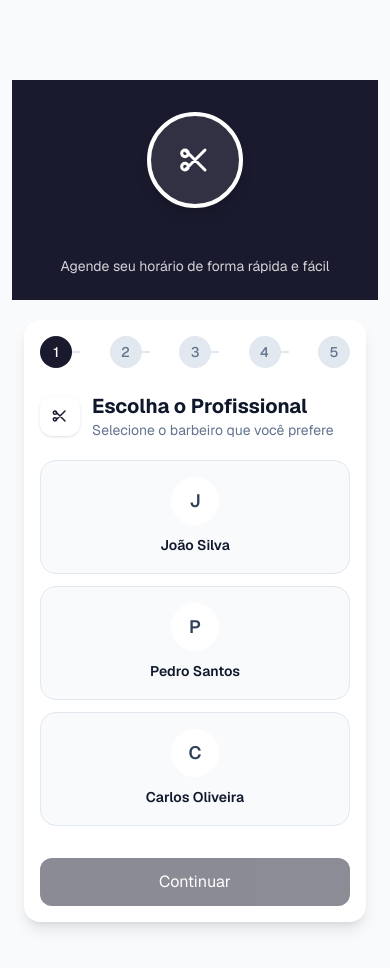
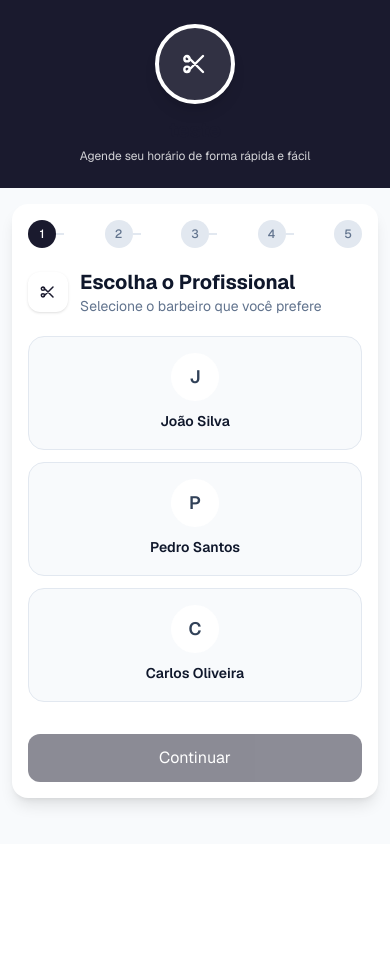
Before and after one commit to LaedsonOliveira/sistema-agendamento, a Next.js app: page /agendar/teste in a window 390 px wide. Shown: the top 968 px of the page. After the commit the page ends 844 px from the top, so only its background shows below. Built offline with nearby package versions, Linux system fonts and the light colour scheme.

Commit message:
correção de bugs

```diff
--- a/app/AppShell.tsx
+++ b/app/AppShell.tsx
@@ -12,9 +12,15 @@ export default function AppShell({ children }: { children: React.ReactNode }) {
             {!isAgendamentoRoute && <Sidebar />}
 
             <main
-                className={`min-h-screen min-w-0 flex-1 px-3 pb-8 pt-20 sm:px-5 sm:pb-10 sm:pt-8 lg:px-8 ${!isAgendamentoRoute ? "lg:ml-64" : ""}`}
+                className={`min-h-screen min-w-0 flex-1 ${
+                    isAgendamentoRoute
+                        ? "px-0 py-0" // ← Página de agendamento: sem padding extra
+                        : "px-3 pb-8 pt-20 sm:px-5 sm:pb-10 sm:pt-8 lg:px-8"
+                } ${!isAgendamentoRoute ? "lg:ml-64" : ""}`}
             >
-                <div className="mx-auto w-full max-w-7xl">{children}</div>
+                <div className={isAgendamentoRoute ? "w-full" : "mx-auto w-full max-w-7xl"}>
+                    {children}
+                </div>
             </main>
         </div>
     );
--- a/app/agendar/[slug]/ClienteAgendamento.tsx
+++ b/app/agendar/[slug]/ClienteAgendamento.tsx
@@ -253,9 +253,9 @@ export default function ClienteAgendamento({ estabelecimento }: Props) {
   // ========================================
  return (
   <div className="min-h-screen bg-slate-50">
-      {/* ===== HEADER COM BANNER E LOGO CENTRALIZADOS ===== */}
+    {/* ===== HEADER COM BANNER E LOGO ===== */}
     <div
-        className="relative bg-cover bg-center pt-8"
+      className="relative bg-cover bg-center"
       style={{
         backgroundColor: cores.primary,
         backgroundImage: estabelecimento.banner
@@ -269,48 +269,45 @@ export default function ClienteAgendamento({ estabelecimento }: Props) {
       )}
 
       {/* Conteúdo centralizado */}
-        <div className="relative z-10 container mx-auto px-4 text-center">
+      <div className="relative z-10 container mx-auto px-4 py-6 text-center sm:py-8">
         {/* Logo - centralizada */}
         <div className="flex justify-center">
           {estabelecimento.logoUrl ? (
             <Image
               src={estabelecimento.logoUrl}
               alt={estabelecimento.name}
-                width={96}
-                height={96}
+              width={80}
+              height={80}
               unoptimized
-                className="h-24 w-24 rounded-full border-4 border-white object-cover shadow-lg"
+              className="h-20 w-20 rounded-full border-4 border-white object-cover shadow-lg sm:h-24 sm:w-24"
             />
           ) : (
-              <div className="flex h-24 w-24 items-center justify-center rounded-full border-4 border-white bg-white/10 text-4xl shadow-lg text-white">
-                <Icone tipo="tesoura" className="h-10 w-10" />
+            <div className="flex h-20 w-20 items-center justify-center rounded-full border-4 border-white bg-white/10 text-white shadow-lg sm:h-24 sm:w-24">
+              <Icone tipo="tesoura" className="h-8 w-8 sm:h-10 sm:w-10" />
             </div>
           )}
         </div>
 
-          {/* Nome do negócio - centralizado */}
+        {/* Nome do negócio */}
         <h1
-            className="mt-3 text-2xl font-bold"
+          className="mt-3 text-xl font-bold sm:text-2xl"
           style={{ color: cores.secondary }}
         >
           {estabelecimento.name}
         </h1>
 
-          {/* Subtítulo - centralizado */}
-          <p className="mt-1 text-sm text-white/80">
+        {/* Subtítulo */}
+        <p className="mt-1 text-xs text-white/80 sm:text-sm">
           Agende seu horário de forma rápida e fácil
         </p>
-
-          {/* Espaço extra no final */}
-          <div className="pb-6"></div>
       </div>
     </div>
 
     {/* ===== CONTEÚDO ===== */}
-      <div className="container mx-auto max-w-2xl px-3 py-5 sm:px-4 sm:py-8">
+    <div className="mx-auto w-full max-w-2xl px-3 py-4 sm:px-4 sm:py-8">
       <div className="rounded-2xl bg-white p-4 shadow-lg sm:p-6">
         {/* PROGRESSO */}
-          <div className="mb-6 flex items-center justify-between gap-1 sm:gap-2">
+        <div className="mb-5 flex items-center justify-between gap-1 sm:mb-6 sm:gap-2">
           {etapasLista.map((key, index) => {
             const isConcluida = index < etapaAtual;
             const isAtiva = index === etapaAtual;
@@ -318,7 +315,8 @@ export default function ClienteAgendamento({ estabelecimento }: Props) {
             return (
               <div key={key} className="flex items-center">
                 <div
-                    className={`flex h-8 w-8 items-center justify-center rounded-full text-sm font-medium transition ${isConcluida
+                  className={`flex h-7 w-7 items-center justify-center rounded-full text-xs font-medium transition sm:h-8 sm:w-8 sm:text-sm ${
+                    isConcluida
                       ? "bg-green-500 text-white"
                       : isAtiva
                         ? "text-white"
@@ -326,11 +324,16 @@ export default function ClienteAgendamento({ estabelecimento }: Props) {
                   }`}
                   style={isAtiva ? { backgroundColor: cores.secondary } : {}}
                 >
-                    {isConcluida ? <Icone tipo="check" className="h-4 w-4" /> : index + 1}
+                  {isConcluida ? (
+                    <Icone tipo="check" className="h-3.5 w-3.5 sm:h-4 sm:w-4" />
+                  ) : (
+                    index + 1
+                  )}
                 </div>
                 {index < etapasLista.length - 1 && (
                   <div
-                      className={`h-0.5 min-w-2 flex-1 transition sm:max-w-8 ${isConcluida ? "bg-green-500" : "bg-slate-200"
+                    className={`h-0.5 min-w-2 flex-1 transition sm:max-w-8 ${
+                      isConcluida ? "bg-green-500" : "bg-slate-200"
                     }`}
                   />
                 )}
--- a/app/side-bar/page.tsx
+++ b/app/side-bar/page.tsx
@@ -37,7 +37,7 @@ export default function Sidebar() {
       <button
         onClick={() => setIsOpen(!isOpen)}
         aria-label={isOpen ? "Fechar menu" : "Abrir menu"}
-        className="fixed left-4 top-4 z-50 rounded-xl bg-slate-900 p-2.5 text-white shadow-lg transition hover:bg-slate-800 lg:hidden"
+        className="fixed left-4 top-4 z-[60] rounded-xl bg-slate-900 p-2.5 text-white shadow-lg transition hover:bg-slate-800 lg:hidden"
       >
         <svg className="h-5 w-5" fill="none" stroke="currentColor" viewBox="0 0 24 24">
           {isOpen ? (
@@ -106,6 +106,7 @@ export default function Sidebar() {
             <div className="ml-3 mt-1 space-y-1 border-l border-slate-300 pl-2">
               <Link
                 href="/configuracoes/perfil"
+                onClick={() => setIsOpen(false)}
                 className={`block rounded-lg px-3 py-2 text-sm transition-colors ${pathname === "/configuracoes/perfil"
                   ? "bg-slate-900 font-medium text-white"
                   : "text-slate-600 hover:bg-slate-200 hover:text-slate-950"
@@ -116,6 +117,7 @@ export default function Sidebar() {
 
               <Link
                 href="/configuracoes/meuNegocio"
+                onClick={() => setIsOpen(false)}
                 className={`block rounded-lg px-3 py-2 text-sm transition-colors ${pathname === "/configuracoes/meuNegocio"
                   ? "bg-slate-900 font-medium text-white"
                   : "text-slate-600 hover:bg-slate-200 hover:text-slate-950"
--- a/next.config.ts
+++ b/next.config.ts
@@ -1,7 +1,7 @@
 import type { NextConfig } from "next";
 
 const nextConfig: NextConfig = {
-  allowedDevOrigins: ["192.168.0.107"],
+  allowedDevOrigins: ["192.168.0.107", "10.16.158.135"],
 };
 
 export default nextConfig;
```
Lines whose indentation alone changed are shown as unchanged.
